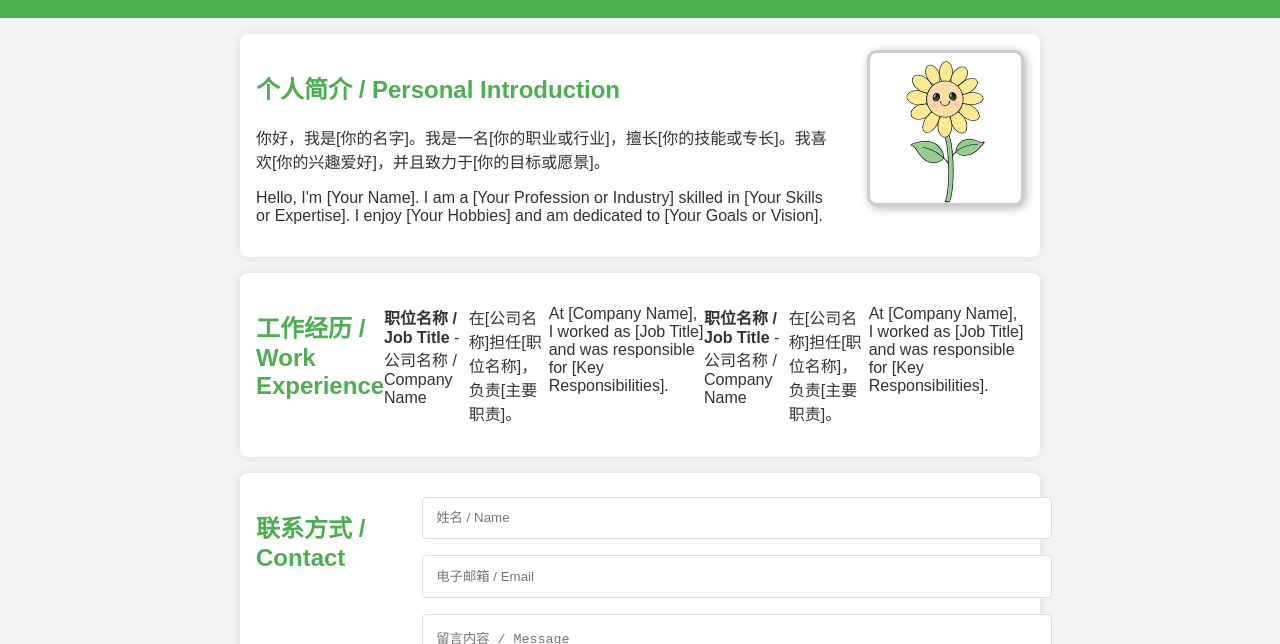
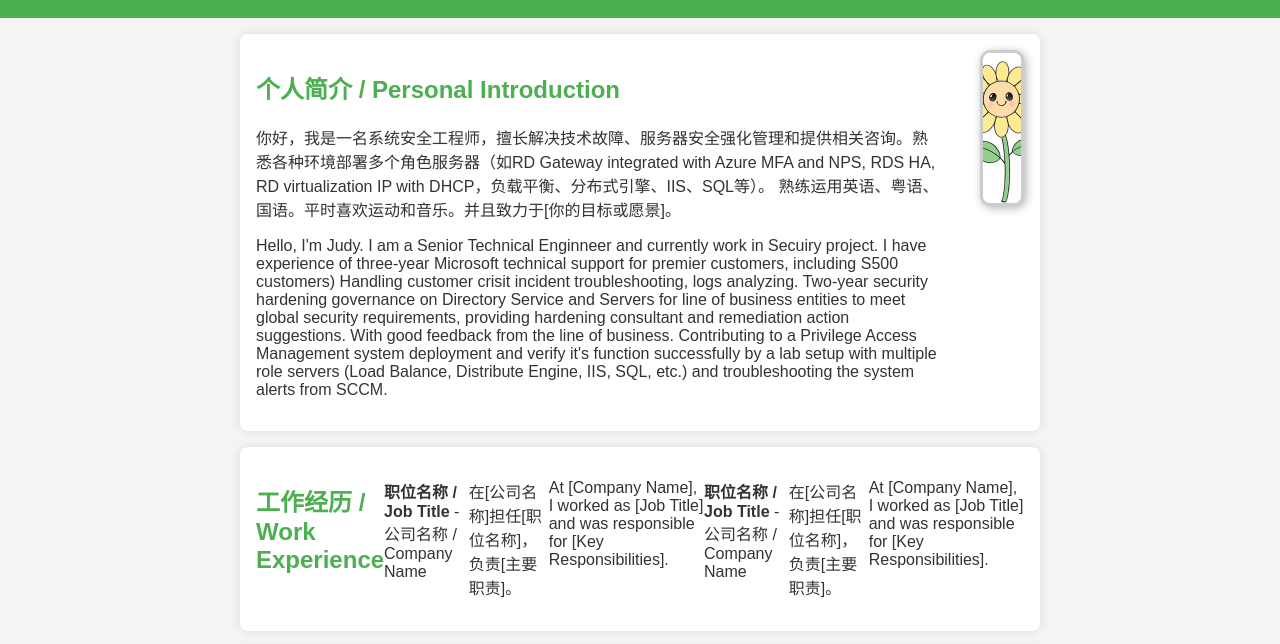
Before and after one commit to Juchgit/juchgit.github.io, a plain HTML site: page index.html in a window 1280 px wide. Shown: the part 103-747 px from the top of the page. Drawn offline with Linux system fonts and the light colour scheme.

Commit message:
Update index.html

```diff
--- a/index.html
+++ b/index.html
@@ -97,8 +97,10 @@ h2 {
     <div class="section">
         <div class="introduction-content">
             <h2>个人简介 / Personal Introduction</h2>
-            <p>你好，我是[你的名字]。我是一名[你的职业或行业]，擅长[你的技能或专长]。我喜欢[你的兴趣爱好]，并且致力于[你的目标或愿景]。</p>
-            <p>Hello, I'm [Your Name]. I am a [Your Profession or Industry] skilled in [Your Skills or Expertise]. I enjoy [Your Hobbies] and am dedicated to [Your Goals or Vision].</p>
+            <p>你好，我是一名系统安全工程师，擅长解决技术故障、服务器安全强化管理和提供相关咨询。熟悉各种环境部署多个角色服务器（如RD Gateway integrated with Azure MFA and NPS, RDS HA, RD virtualization IP with DHCP，负载平衡、分布式引擎、IIS、SQL等）。 熟练运用英语、粤语、国语。平时喜欢运动和音乐。并且致力于[你的目标或愿景]。</p>
+            <p>Hello, I'm Judy. I am a Senior Technical Enginneer and currently work in Secuiry project. I have experience of three-year Microsoft technical support for premier customers, including S500 customers)
+Handling customer crisit incident troubleshooting, logs analyzing. Two-year security hardening governance on Directory Service and Servers for line of business entities to meet global security requirements, providing hardening consultant and remediation action suggestions. With good feedback from the line of business.
+Contributing to a Privilege Access Management system deployment and verify it's function successfully by a lab setup with multiple role servers (Load Balance, Distribute Engine, IIS, SQL, etc.) and troubleshooting the system alerts from SCCM.</p>
         </div>
         <!-- Photo Window aligned horizontally -->
         <div class="photo-window">
```
